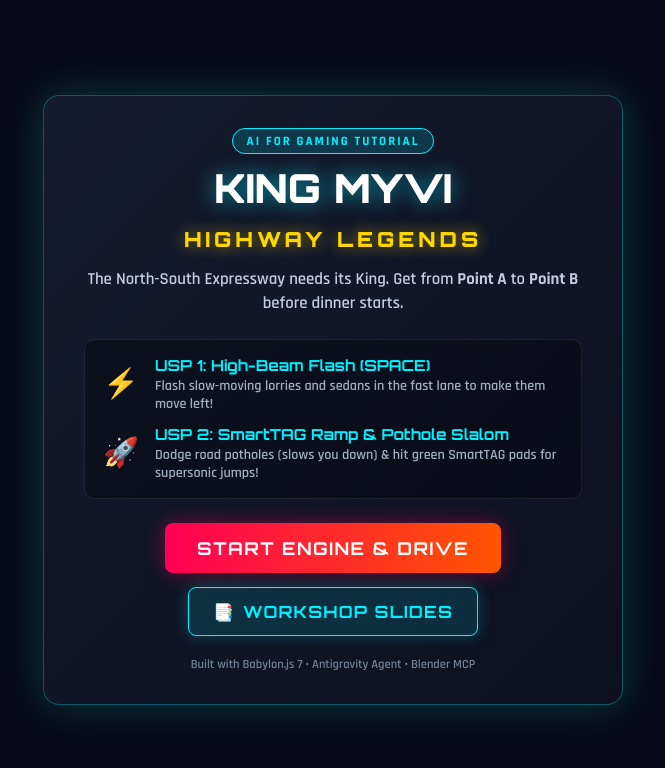
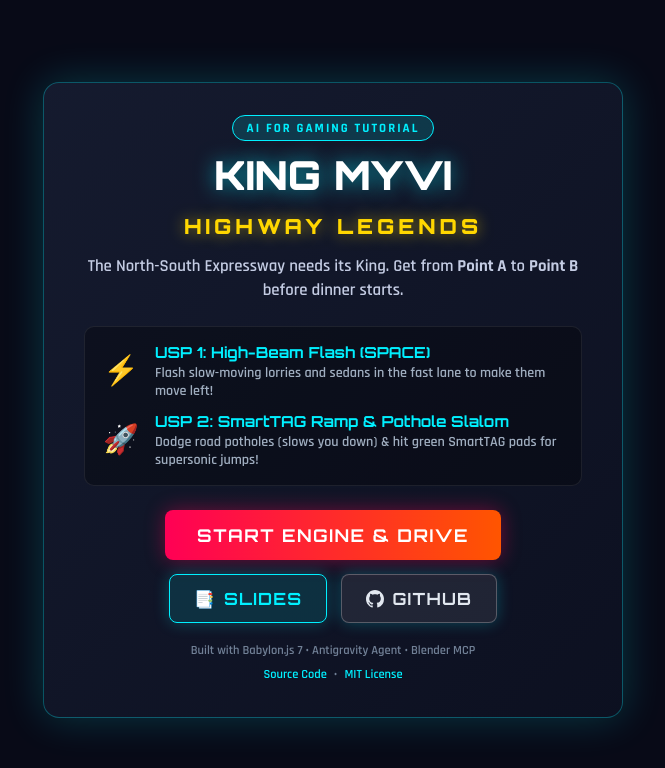
Before and after one commit to C-Fu/krackeddevs-ai-for-gaming, a website built with Vite: page index.html in a window 1280 px wide. Shown: the whole page, without its empty margins (307-972 px from the left). Built offline with nearby package versions, Linux system fonts and the light colour scheme; what @babylonjs/core would draw is missing.

Commit message:
feat: add MIT license and GitHub repository links across game and slides

```diff
--- a/index.html
+++ b/index.html
@@ -119,10 +119,20 @@
       <div class="start-btn-group">
         <button id="btnStartGame" class="btn-primary">START ENGINE & DRIVE</button>
         <a href="./slides.html" target="_blank" class="btn-secondary">
-          <span>📑</span> WORKSHOP SLIDES
+          <span>📑</span> SLIDES
+        </a>
+        <a href="https://github.com/C-Fu/krackeddevs-ai-for-gaming" target="_blank" class="btn-secondary btn-github" title="View Source on GitHub">
+          <svg width="18" height="18" viewBox="0 0 24 24" fill="currentColor" style="vertical-align: middle;"><path d="M12 0C5.37 0 0 5.37 0 12c0 5.31 3.435 9.795 8.205 11.385.6.105.825-.255.825-.57 0-.285-.015-1.23-.015-2.235-3.015.555-3.795-.735-4.035-1.41-.135-.345-.72-1.41-1.23-1.695-.42-.225-1.02-.78-.015-.795.945-.015 1.62.87 1.845 1.23 1.08 1.815 2.805 1.305 3.495.99.105-.78.42-1.305.765-1.605-2.67-.3-5.46-1.335-5.46-5.925 0-1.305.465-2.385 1.23-3.225-.12-.3-.54-1.53.12-3.18 0 0 1.005-.315 3.3 1.23.96-.27 1.98-.405 3-.405s2.04.135 3 .405c2.295-1.56 3.3-1.23 3.3-1.23.66 1.65.24 2.88.12 3.18.765.84 1.23 1.905 1.23 3.225 0 4.605-2.805 5.625-5.475 5.925.435.375.81 1.095.81 2.22 0 1.605-.015 2.895-.015 3.3 0 .315.225.69.825.57A12.02 12.02 0 0024 12c0-6.63-5.37-12-12-12z"/></svg>
+          <span>GITHUB</span>
         </a>
       </div>
-      <div class="footer-note">Built with Babylon.js 7 &bull; Antigravity Agent &bull; Blender MCP</div>
+      <div class="footer-note">
+        <span>Built with Babylon.js 7 &bull; Antigravity Agent &bull; Blender MCP</span>
+        <div class="footer-links">
+          <a href="https://github.com/C-Fu/krackeddevs-ai-for-gaming" target="_blank" class="footer-link">Source Code</a> &bull;
+          <a href="https://github.com/C-Fu/krackeddevs-ai-for-gaming/blob/main/LICENSE" target="_blank" class="footer-link">MIT License</a>
+        </div>
+      </div>
     </div>
   </div>
 
--- a/style.css
+++ b/style.css
@@ -200,7 +200,37 @@
 .footer-note {
   font-size: 0.78rem;
   color: #718096;
-  margin-top: 20px;
+  margin-top: 18px;
+  line-height: 1.6;
+}
+
+.footer-links {
+  margin-top: 4px;
+}
+
+.footer-link {
+  color: #00f0ff;
+  text-decoration: none;
+  transition: all 0.2s ease;
+  padding: 0 4px;
+}
+
+.footer-link:hover {
+  color: #fff;
+  text-shadow: 0 0 8px #00f0ff;
+  text-decoration: underline;
+}
+
+.btn-github {
+  background: rgba(255, 255, 255, 0.08);
+  border-color: rgba(255, 255, 255, 0.25);
+  color: #e2e8f0;
+}
+
+.btn-github:hover {
+  background: rgba(255, 255, 255, 0.2);
+  border-color: #fff;
+  box-shadow: 0 0 20px rgba(255, 255, 255, 0.4);
 }
 
 .result-title {
```
Also changed, not shown: slides.html (+12 -1 lines), 1 other file.
